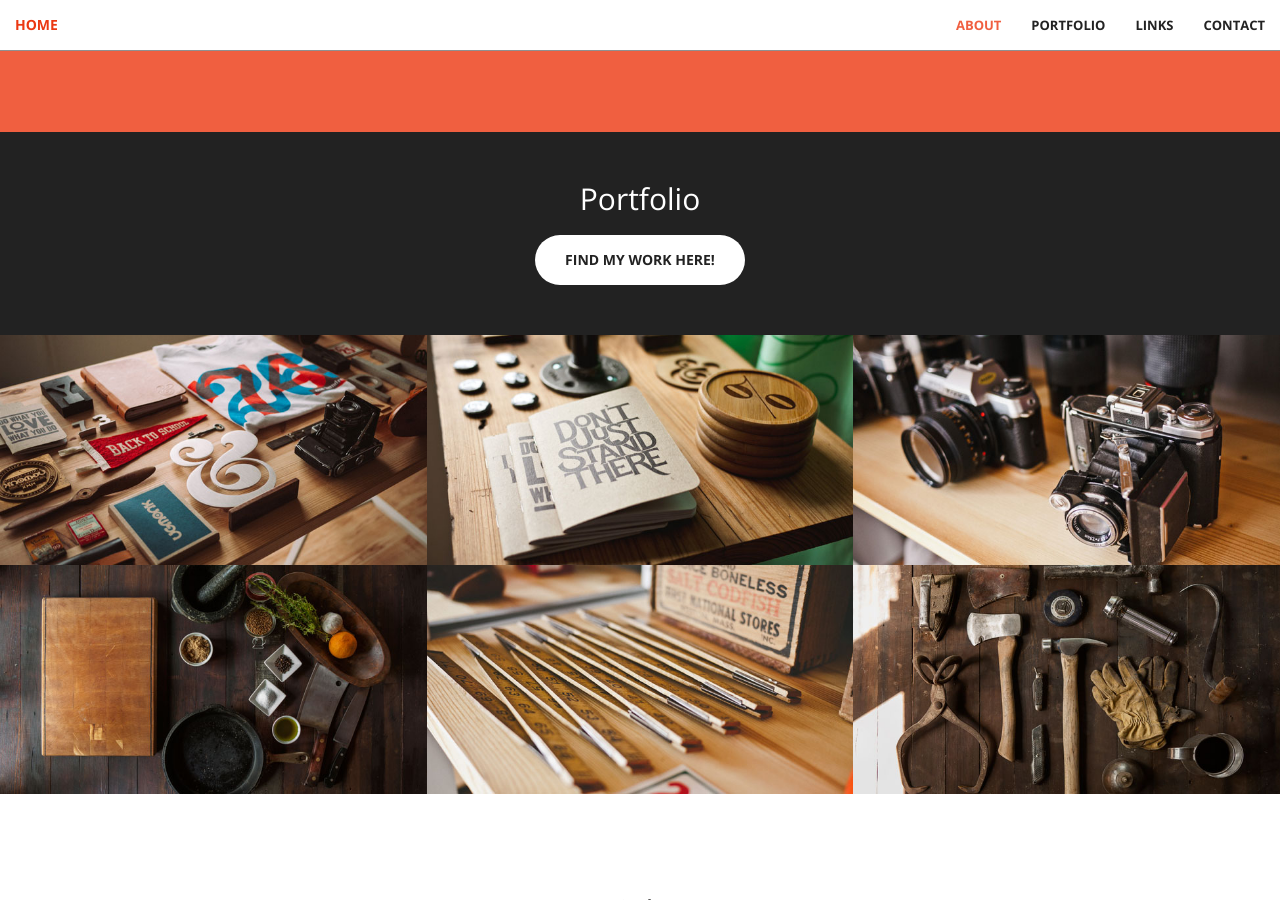
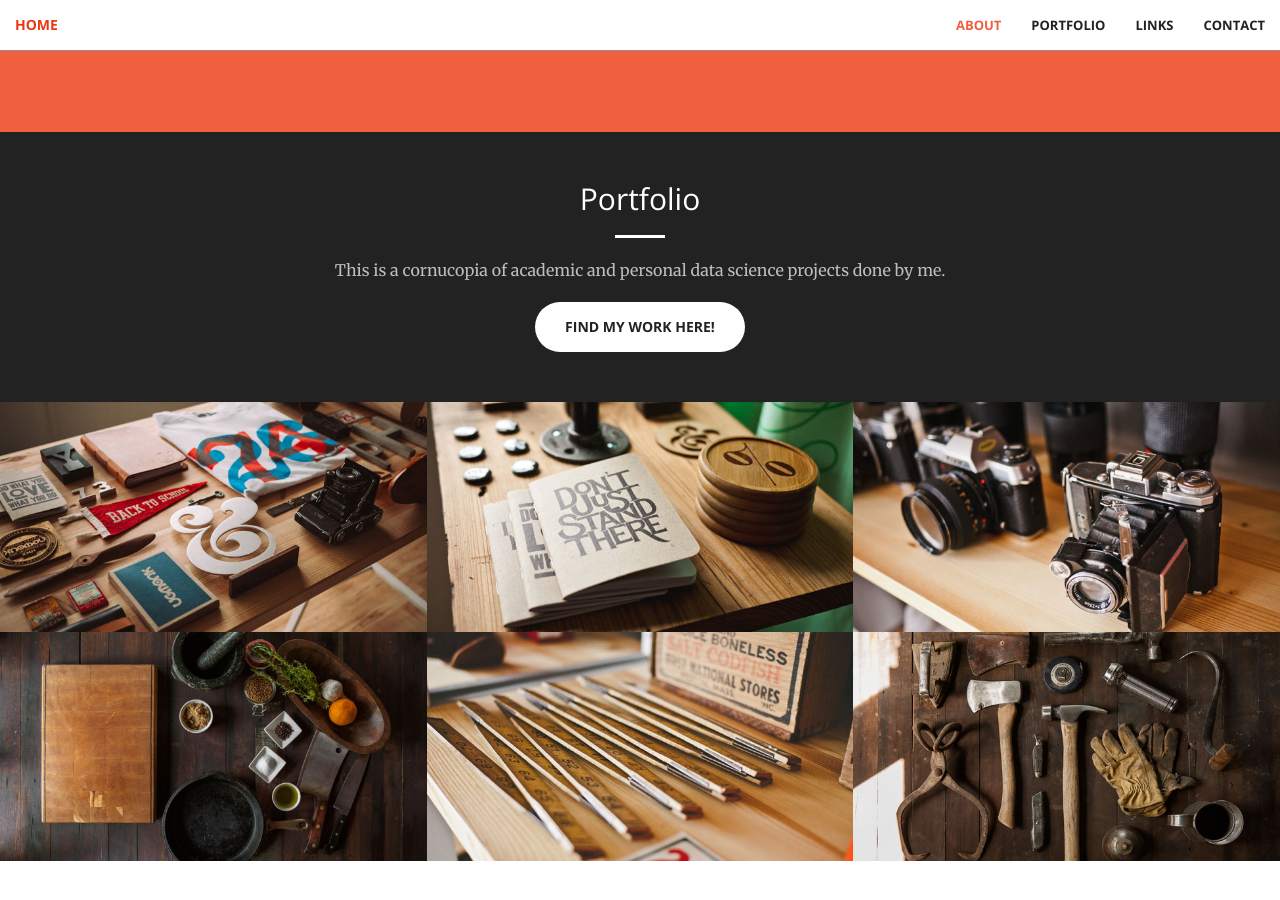
Before and after one commit to patriaabhishek/patriaabhishek.github.io, a Jekyll site: the page built from index.html, in a window 1280 px wide and 900 px high, scrolled down 1234 px. Built offline with Jekyll 4.4.1, drawn with Linux system fonts in a browser that asks for light colours.

Commit message:
Added horizontal white row in portfolio

```diff
--- a/_includes/aside.html
+++ b/_includes/aside.html
@@ -2,6 +2,8 @@
       <div class="container text-center">
           <div class="call-to-action">
               <h2>Portfolio</h2>
+			  <hr class="light">
+			  <p class="text-faded">This is a cornucopia of academic and personal data science projects done by me.</p>
               <a href="#portfolio" class="btn btn-default btn-xl wow tada page-scroll">Find my work here!</a>
           </div>
       </div>
```
